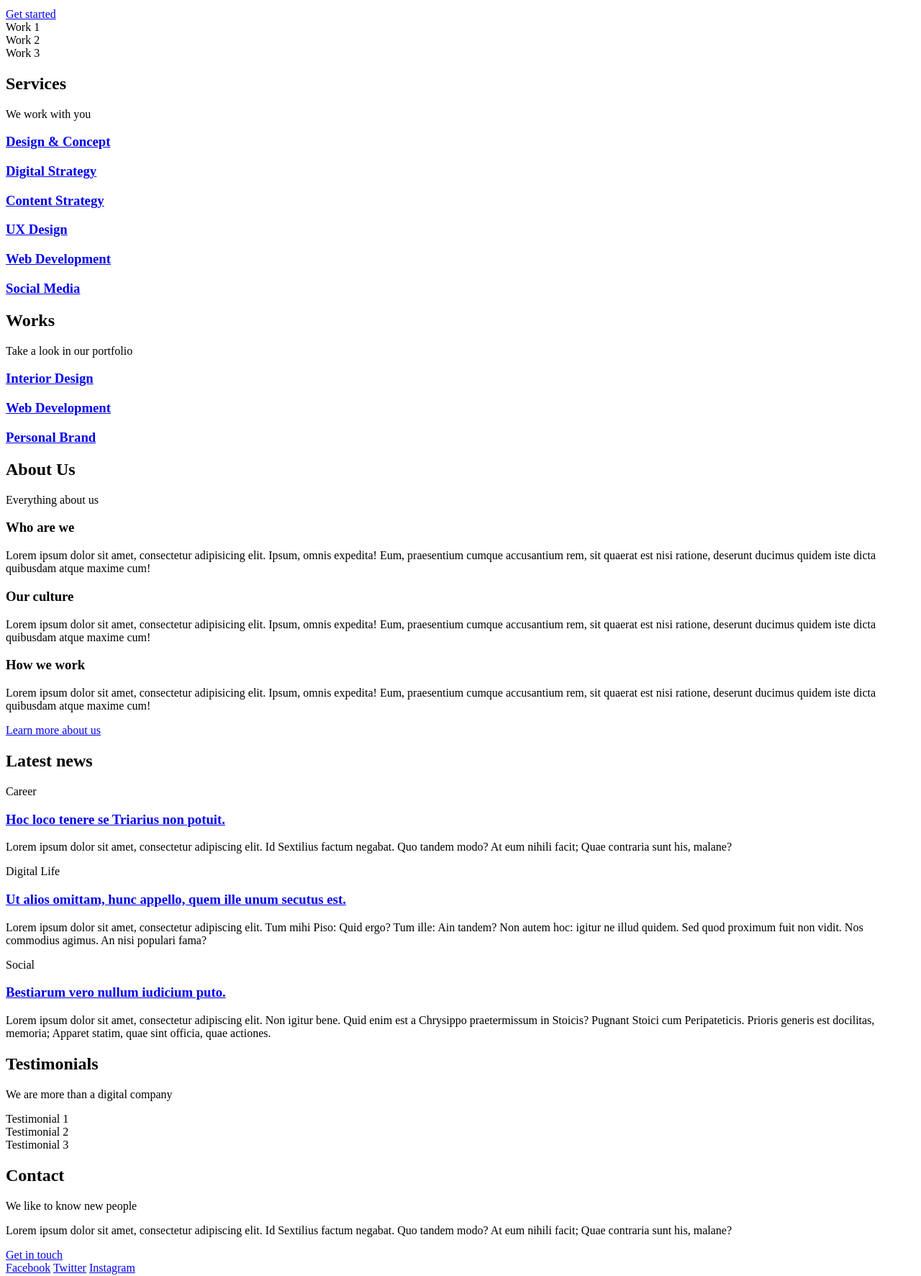
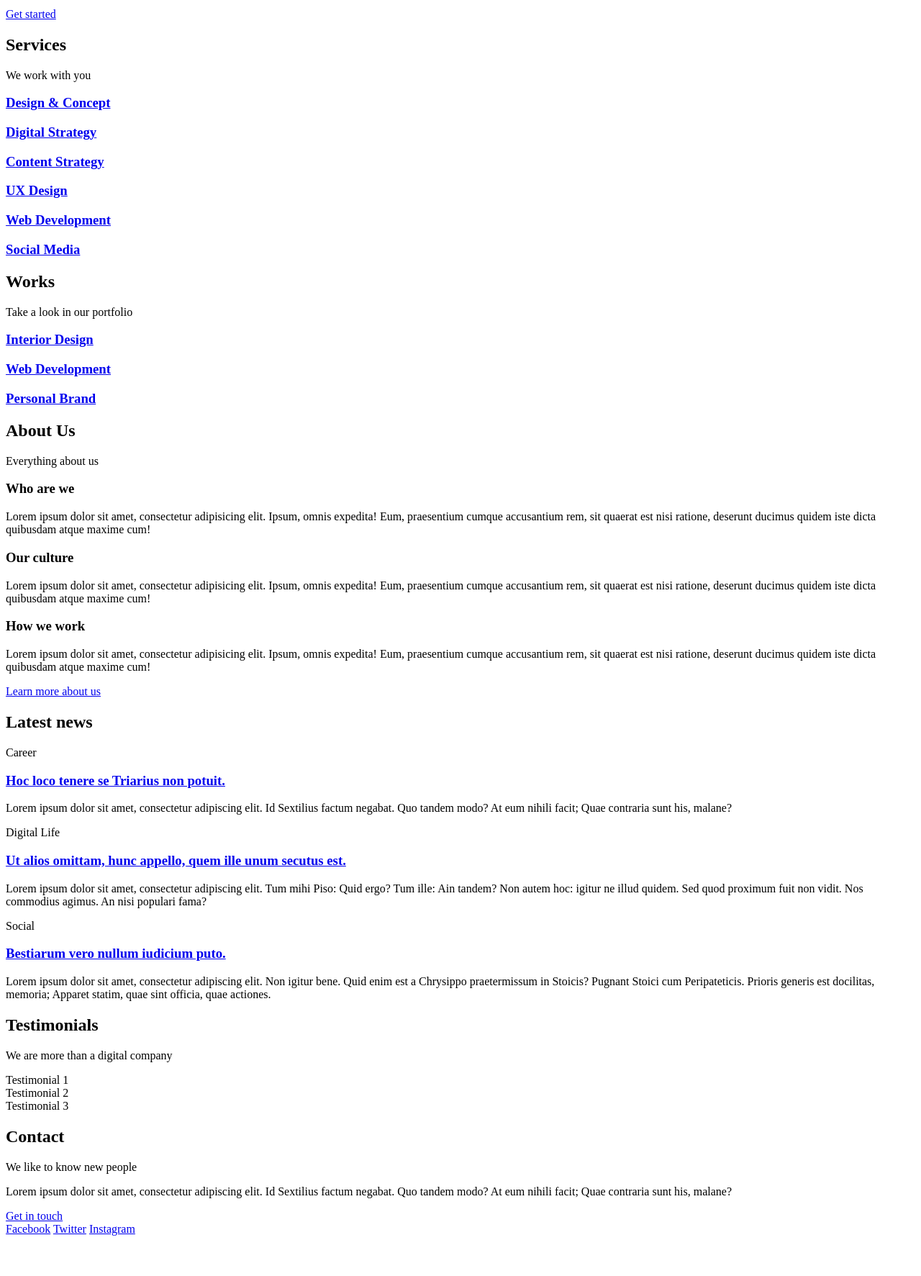
Before and after one commit to Jebeniani/holbertonschool-web_front_end, a plain HTML site: page 0x00-html_advanced/23-index.html in a window 1280 px wide. Shown: the part 160-1933 px from the top of the page at 72% size. After the commit the page ends 1885 px from the top, so only its background shows below. Drawn offline with Linux system fonts and the light colour scheme.

Commit message:
advanced html

```diff
--- a/0x00-html_advanced/23-index.html
+++ b/0x00-html_advanced/23-index.html
@@ -33,20 +33,16 @@
             <div>
                 <h2>We help you build your brand!</h2>
                 <a href="#">Get started</a>
-            <article>Work 1</article>
-            <article>Work 2</article>
-            <article>Work 3</article>
             </div>
         </section>
         <!-- Services section -->
         <section>
             <div>
                 <header>
-                    <div>
                     <h2>Services</h2>
                     <p>We work with you</p>
-                    </div>
                 </header>
+                <div>
                     <h3><a href="#">Design & Concept</a></h3>
                     <h3><a href="#">Digital Strategy</a></h3>
                     <h3><a href="#">Content Strategy</a></h3>
@@ -54,16 +50,16 @@
                     <h3><a href="#">Web Development</a></h3>
                     <h3><a href="#">Social Media</a></h3>
                 </div>
+            </div>
         </section>
         <!-- Works section -->
         <section>
             <div>
                 <header>
-                    <div>
                     <h2>Works</h2>
                     <p>Take a look in our portfolio</p>
-                    </div>
                 </header>
+                <div>
                     <article>
                         <h3><a href="#">Interior Design</a></h3>
                     </article>
@@ -74,16 +70,16 @@
                         <h3><a href="#">Personal Brand</a></h3>
                     </article>
                 </div>
+            </div>
         </section>
         <!-- About Us section -->
         <section>
             <div>
                 <header>
-                    <div>
                     <h2>About Us</h2>
                     <p>Everything about us</p>
-                    </div>
                 </header>
+                <div>
                     <h3>Who are we</h3>
                     <p>Lorem ipsum dolor sit amet, consectetur adipisicing elit. Ipsum, omnis expedita! Eum, praesentium cumque accusantium rem, sit quaerat est nisi ratione, deserunt ducimus quidem iste dicta quibusdam atque maxime cum!</p>
                     <h3>Our culture</h3>
@@ -92,15 +88,15 @@
                     <p>Lorem ipsum dolor sit amet, consectetur adipisicing elit. Ipsum, omnis expedita! Eum, praesentium cumque accusantium rem, sit quaerat est nisi ratione, deserunt ducimus quidem iste dicta quibusdam atque maxime cum!</p>
                     <a href="about.html">Learn more about us</a>
                 </div>
+            </div>
         </section>
         <!-- Latest news section -->
         <section>
             <div>
                 <header>
+                    <h2>Latest news</h2>
+                </header>
                 <div>
-            <h2>Latest news</h2>
-            </div>
-                </header>
                     <article>
                         <p>Career</p>
                         <h3><a href="#">Hoc loco tenere se Triarius non potuit.</a></h3>
@@ -117,31 +113,30 @@
                     </article>
                         <p>Lorem ipsum dolor sit amet, consectetur adipiscing elit. Non igitur bene. Quid enim est a Chrysippo praetermissum in Stoicis? Pugnant Stoici cum Peripateticis. Prioris generis est docilitas, memoria; Apparet statim, quae sint officia, quae actiones.</p>
                 </div>
+            </div>
         </section>
         <!-- Testimonials section -->
         <section>
             <div>
                 <header>
-                <div>
                     <h2>Testimonials</h2>
                     <p>We are more than a digital company</p>
-                </div>
-                    <header>
+                </header>
+                <div>
                     <article>Testimonial 1</article>
                     <article>Testimonial 2</article>
                     <article>Testimonial 3</article>
+                </div>
             </div>
         </section>
         <!-- Contact section -->
         <section>
             <div>
                 <header>
-                <div>
                     <h2>Contact</h2>
                     <p>We like to know new people</p>
                     <p>Lorem ipsum dolor sit amet, consectetur adipiscing elit. Id Sextilius factum negabat. Quo tandem modo? At eum nihili facit; Quae contraria sunt his, malane?</p>
                     <a href="contact.html">Get in touch</a>
-                </div>
                 </header>
             </div>
         </section>
```
Lines whose indentation alone changed are shown as unchanged.
